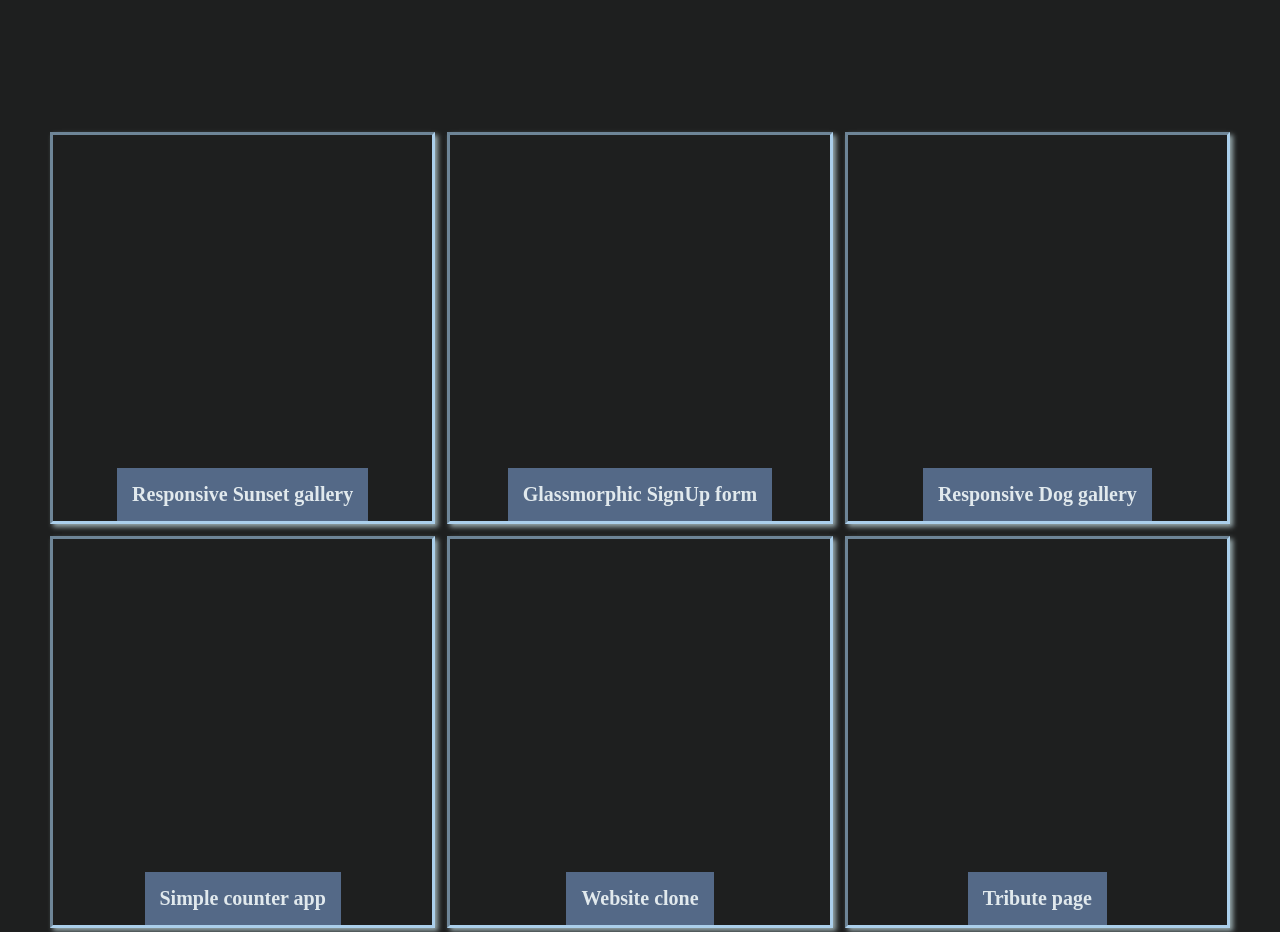
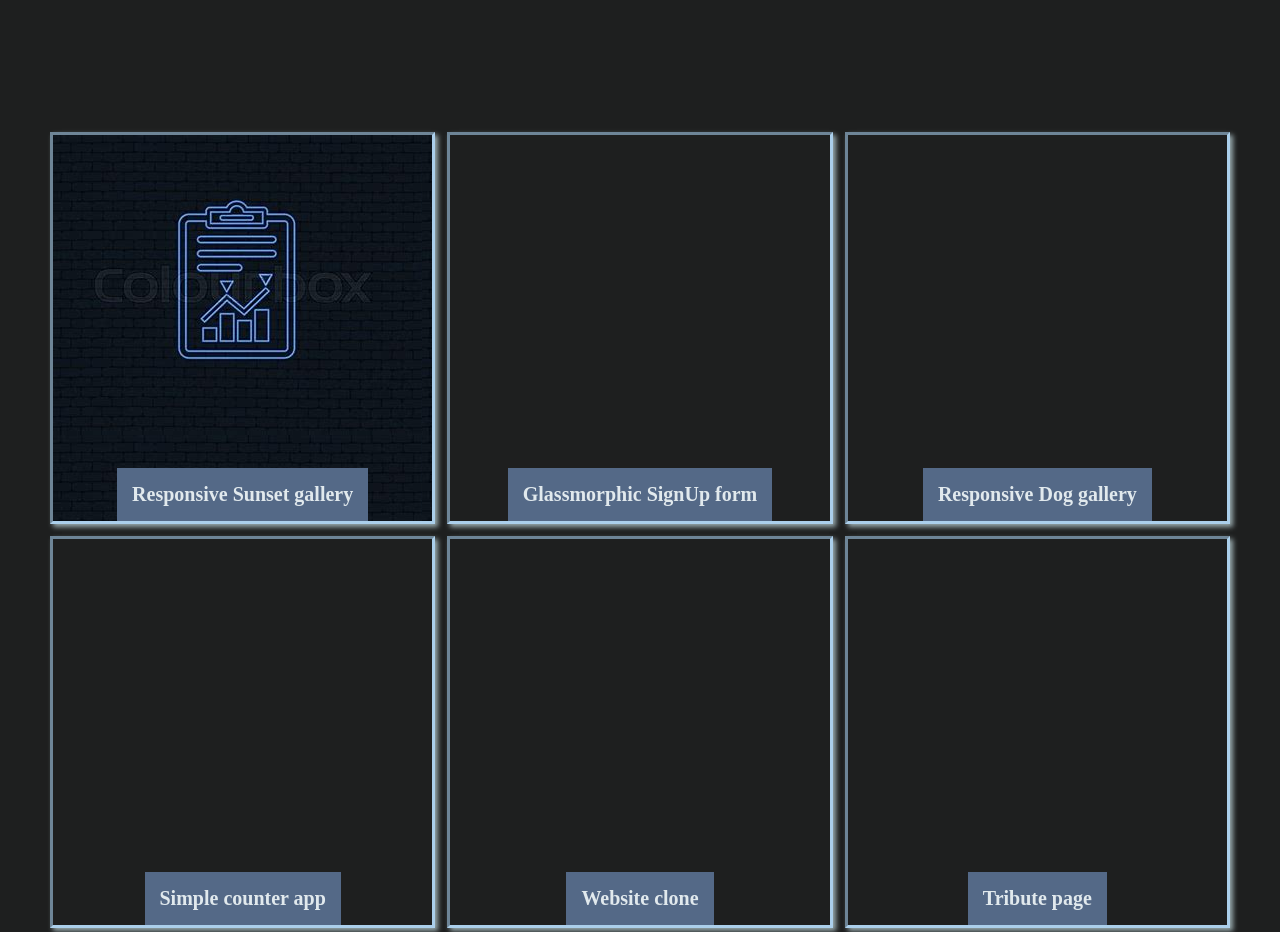
Before and after one commit to Kanchan-Singh25/Portfolio, a plain HTML site: page index.html in a window 1280 px wide. Shown: the part 1720-2652 px from the top of the page. Drawn offline with Linux system fonts and the light colour scheme.

Commit message:
Update index.html

```diff
--- a/index.html
+++ b/index.html
@@ -74,7 +74,7 @@
             </div>
 
             <!--Sunset gallery  -->
-            <div class="projects-link" style="background-image: url(project image.jpeg);">
+            <div class="projects-link" style="background-image: url(/project\ image.jpeg);">
                 <h4><a href="/Project/Sunset gallery using grid/" target="_blank"> Responsive Sunset gallery</a></h4>
             </div>
 
```
